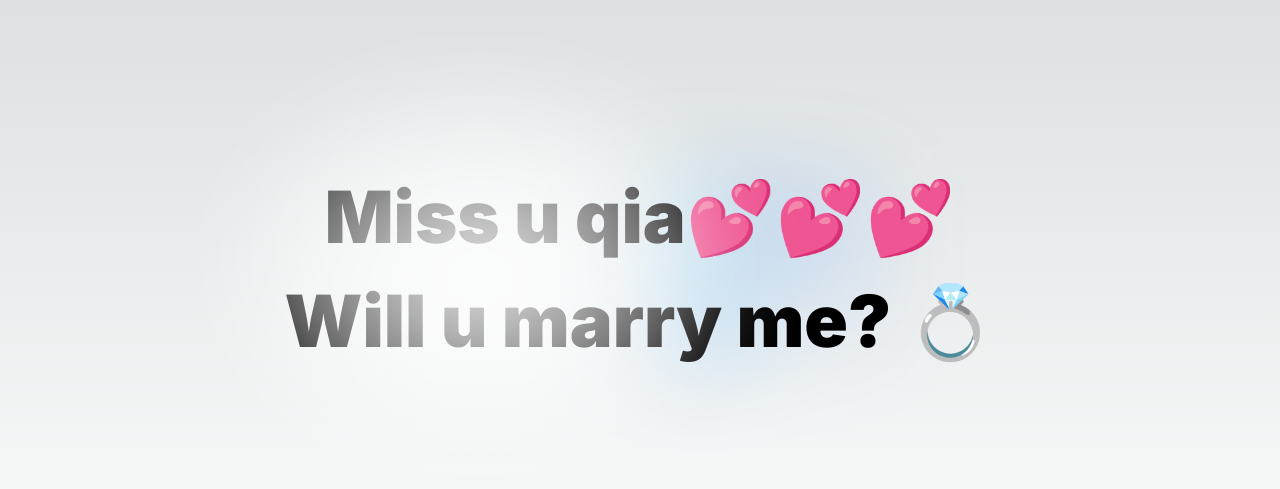
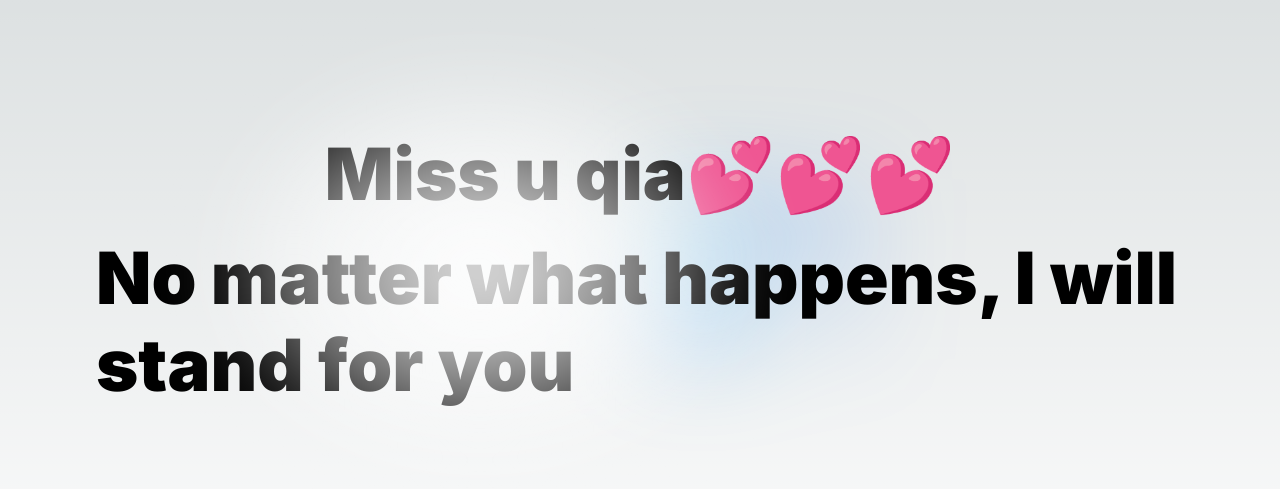
Before and after one commit to rizqyn9/miss-u-qia, a Next.js app: page / in a window 1280 px wide. Shown: the part 131-620 px from the top of the page. Built offline with nearby package versions, Linux system fonts and the light colour scheme.

Commit message:
fix: builder

```diff
--- a/src/app/page.module.css
+++ b/src/app/page.module.css
@@ -12,6 +12,16 @@
 @media (max-width: 500px) {
   .main {
     font-size: 2rem !important;
+  }
+}
+
+.desc {
+  font-size: 2.3rem;
+}
+
+@media (max-width: 500px) {
+  .desc {
+    font-size: 1.2rem !important;
   }
 }
 
--- a/src/app/page.tsx
+++ b/src/app/page.tsx
@@ -24,7 +24,9 @@ export default function Home() {
             💕💕💕
           </span>
         </p>
-        <p className={inter.className}>Will u marry me? 💍</p>
+        <p className="desc" style={inter.style}>
+          No matter what happens, I will stand for you
+        </p>
       </div>
     </main>
   );
```
